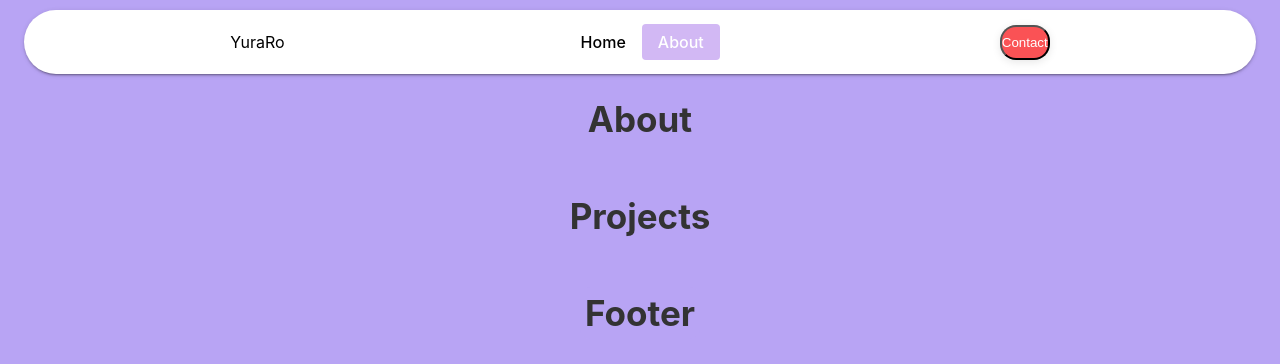
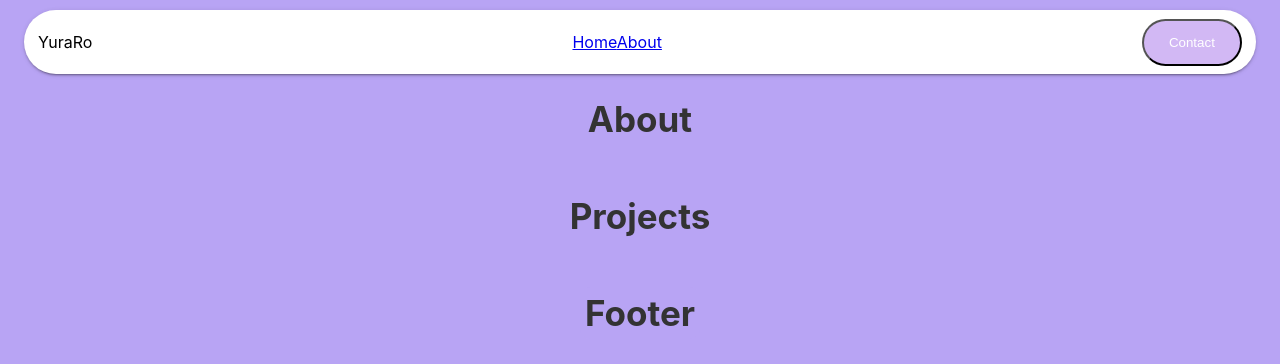
Before and after one commit to Yuraro/dev-portfolio-yuraro, a React (Create React App) app: page /dev-portfolio-yuraro/about/projects in a window 1280 px wide. Shown: the top 364 px of the page. Built offline with nearby package versions, Linux system fonts and the light colour scheme.

Commit message:
Update for a now

```diff
--- a/src/components/Experience/Experience.jsx
+++ b/src/components/Experience/Experience.jsx
@@ -1,17 +1,14 @@
 import React from 'react';
 import { Outlet } from "react-router-dom";
-import { ExperienceTitle, ExperienceWrap } from './Experience.styled';
-
+import css from './Experience.module.css';
 
 const Experience = () => {
 
-
     return (
-        <ExperienceWrap>
-            <ExperienceTitle>Experience</ExperienceTitle>
-
+        <div className={css.ex_wrap}>
+            <h2 className={css.ex_title}>Experience</h2>
             <Outlet />
-        </ExperienceWrap>
+        </div>
     );
 };
 
--- a/src/components/Experience/Experience.styled.jsx
+++ b/src/components/Experience/Experience.module.css
@@ -1,13 +1,11 @@
-import styled from '@emotion/styled';
-
-export const ExperienceWrap = styled.div`
+.ex_wrap{
     display: flex;
     flex-direction: column;
     align-items: center;
     justify-content: center;
-`;
+};
 
-export const ExperienceTitle = styled.h2`
+.ex_title{
     font-size: 35px;
     font-weight: bold;
     color: #333333;
@@ -16,4 +14,4 @@ export const ExperienceTitle = styled.h2`
     background-color: #b8a4f4;
     border-radius: 10px;
     padding: 5px;
-`;
+};
--- a/src/components/Footer/Footer.jsx
+++ b/src/components/Footer/Footer.jsx
@@ -1,17 +1,17 @@
 import React from 'react';
 import { Outlet } from "react-router-dom";
-import { FooterTitle, FooterWrap } from './Footer.styled';
+import css from './Footer.module.css';
 
 
 const Footer = () => {
 
 
     return (
-        <FooterWrap>
-            <FooterTitle>Footer</FooterTitle>
+        <div className={css.footer_main_wrap}>
+            <h2 className={css.footer_main_title}>Footer</h2>
 
             <Outlet />
-        </FooterWrap>
+        </div>
     );
 };
 
--- a/src/components/Footer/Footer.styled.jsx
+++ b/src/components/Footer/Footer.module.css
@@ -1,13 +1,11 @@
-import styled from '@emotion/styled';
-
-export const FooterWrap = styled.div`
+.footer_main_wrap{
     display: flex;
     flex-direction: column;
     align-items: center;
     justify-content: center;
-`;
+}
 
-export const FooterTitle = styled.h2`
+.footer_main_title{
     font-size: 35px;
     font-weight: bold;
     color: #333333;
@@ -16,4 +14,4 @@ export const FooterTitle = styled.h2`
     background-color: #b8a4f4;
     border-radius: 10px;
     padding: 5px;
-`;
+}
--- a/src/components/Header/Header.jsx
+++ b/src/components/Header/Header.jsx
@@ -1,6 +1,7 @@
 import React from 'react';
-import { Outlet } from 'react-router-dom';
-import { ContactBtn, Container, HeaderWrap, Link, NavWrap } from './Header.styled';
+import { Link, Outlet } from 'react-router-dom';
+import { ContactBtn, Container, HeaderWrap, NavWrap } from './Header.styled';
+
 
 const Header = () => {
 
--- a/src/components/Header/Header.styled.jsx
+++ b/src/components/Header/Header.styled.jsx
@@ -25,7 +25,7 @@ export const NavWrap = styled.div`
     display: flex;
     justify-content: center;
     align-items: center;
-    gap: 280px;
+    gap: 480px;
 `;
 
 export const Link = styled(NavLink)`
@@ -37,6 +37,7 @@ export const Link = styled(NavLink)`
 
     &:hover {
     color: white;
+    background-color: #d2b8f4;
     }
 
   &.active {
@@ -47,22 +48,16 @@ export const Link = styled(NavLink)`
 
 export const ContactBtn = styled.button`
     display: flex;
-        padding: 8px 16px;
+    padding: 14px 48px;
     width: 50px;
     justify-content: center;
     align-items: center;
     flex-shrink: 0;
-    border-radius: 16px;
-    background: #FA5255;
-    box-shadow: 0px 2px 8px 0px rgba(0, 0, 0, 0.10);
+    border-radius: 40px;
+    background: #d2b8f4;
     color: white;
 
     &:hover {
     color: white;
     }
-
-  &.active {
-    color: white;
-    background-color: #d2b8f4;
-  }
 `;
--- a/src/pages/Home/Home.jsx
+++ b/src/pages/Home/Home.jsx
@@ -1,11 +1,12 @@
 import React from 'react';
 import { Outlet } from 'react-router-dom';
-import { HomeTitle, HomeWrap } from './Home.styled';
+import { HomeWrap } from './Home.styled';
 
 const Home = () => {
 return (
     <HomeWrap>
-        <HomeTitle>Home</HomeTitle>
+        <h1>Якась дуже довга як для заголовка заглушка, по-розміру типу щось схоже як ось ця!</h1>
+        <button> </button>
         <Outlet />
     </HomeWrap>
 );
--- a/src/pages/Home/Home.styled.jsx
+++ b/src/pages/Home/Home.styled.jsx
@@ -3,7 +3,8 @@ import styled from '@emotion/styled';
 export const HomeWrap = styled.section`
     display: flex;
     flex-direction: column;
-    height: 100vh;
+    height: 720px;
+    wight: 1280px;
 `;
 
 export const HomeTitle = styled.h2`
```
